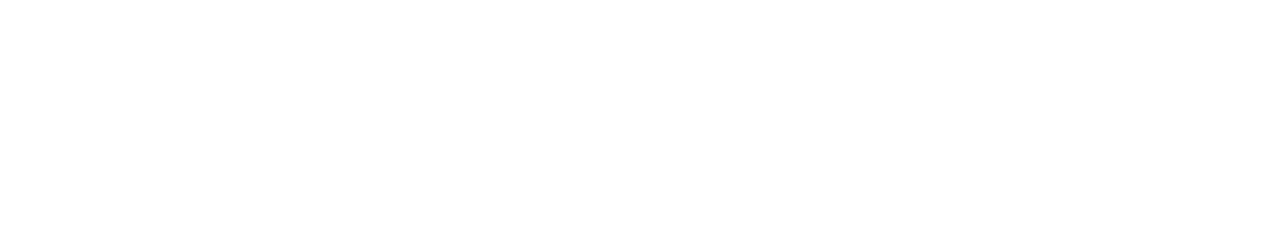
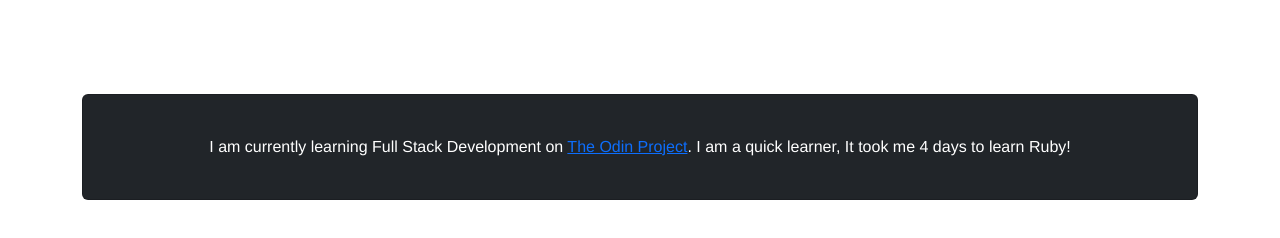
Before and after one commit to ViperFangs/bootstrap-vuejs, a Vue app in the folder landing-page/: page / in a window 1280 px wide. Shown: the part 506-744 px from the top of the page. Built offline with nearby package versions, Linux system fonts and the light colour scheme.

Commit message:
Add CTA to app

```diff
--- a/landing-page/src/App.vue
+++ b/landing-page/src/App.vue
@@ -2,18 +2,21 @@
   <div id="app">
     <NavBar />
     <JumboTron />
+    <CTA />
   </div>
 </template>
 
 <script>
 import NavBar from './components/NavBar.vue'
 import JumboTron from './components/JumboTron.vue'
+import CTA from './components/CTA.vue'
 
 export default {
   name: 'App',
   components: {
     NavBar,
     JumboTron,
+    CTA,
   }
 }
 </script>
```
